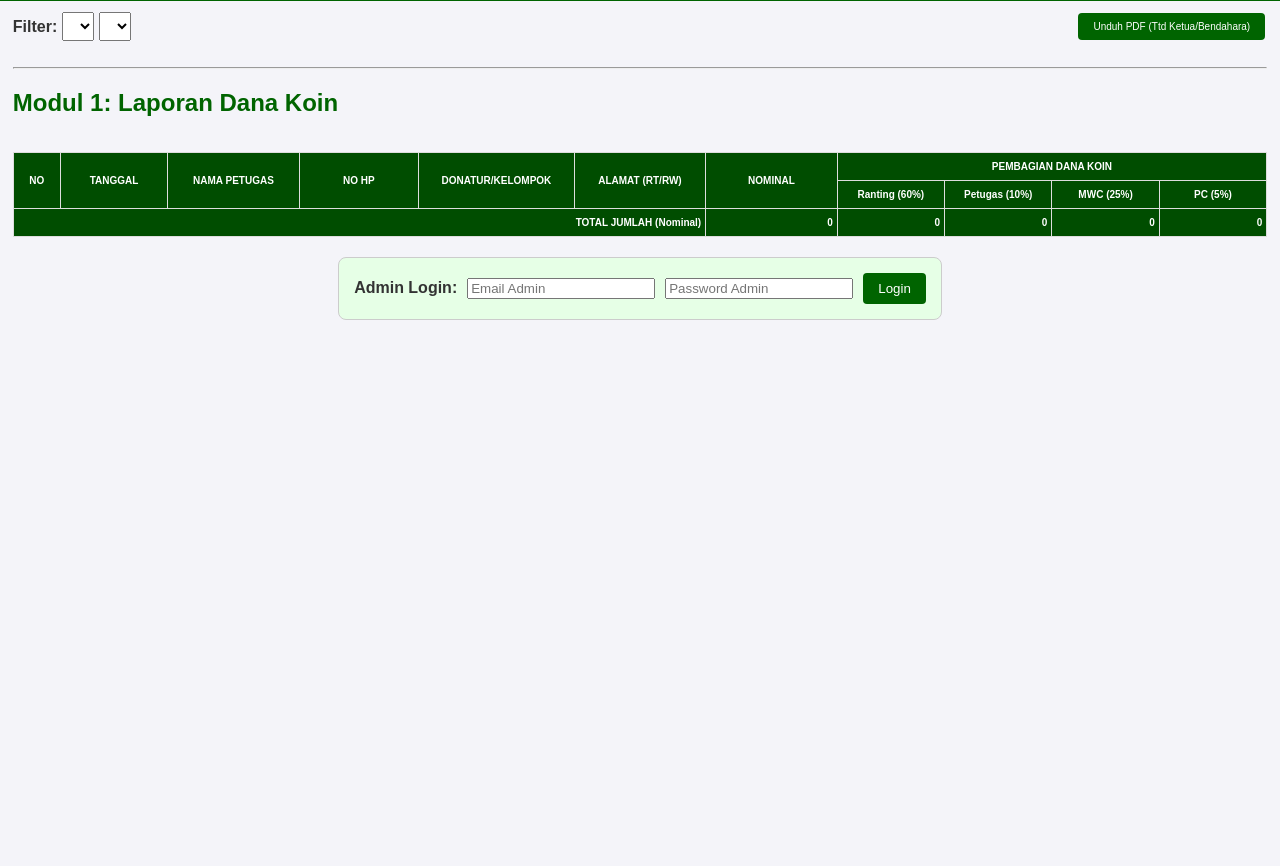
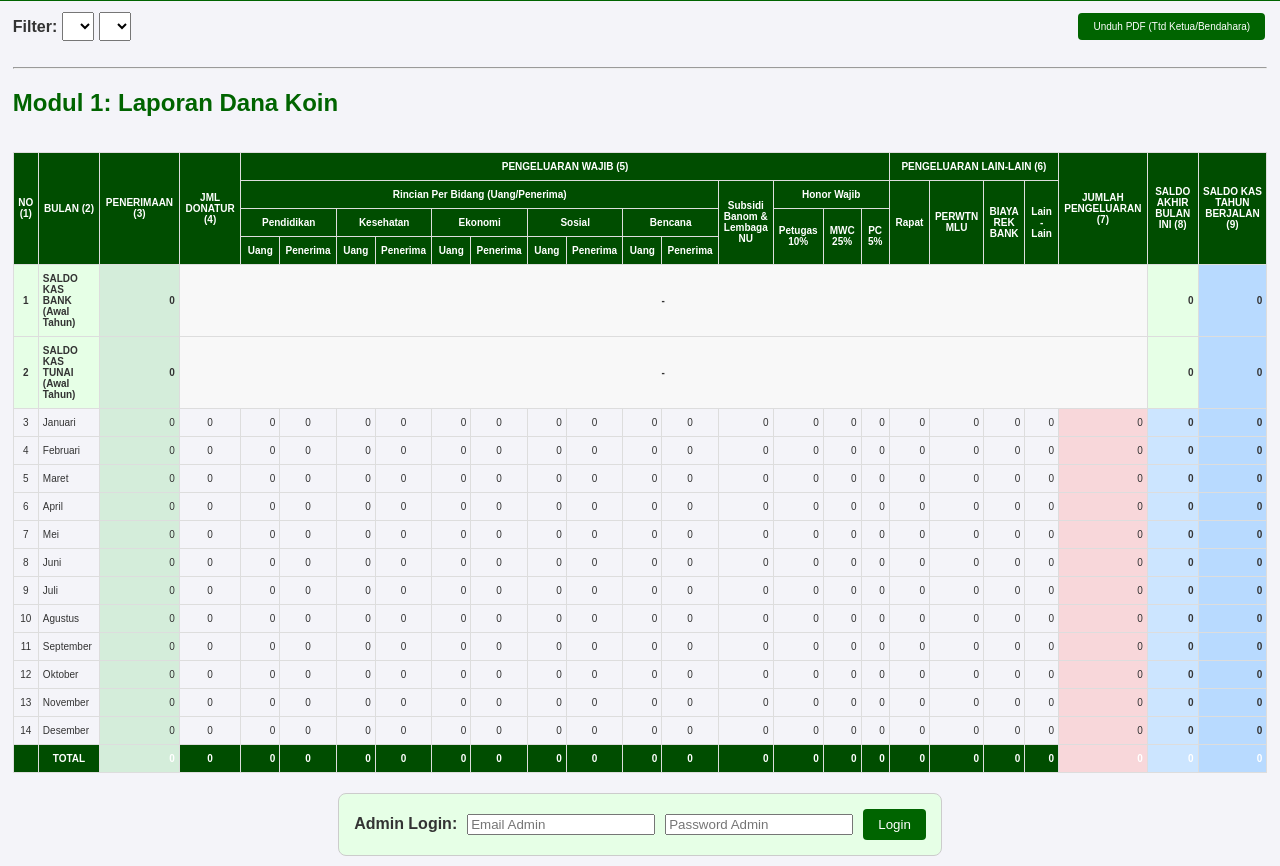
Before and after one commit to darwono78-bot/upzis-ngablak, a plain HTML site: page index.html in a window 1280 px wide. Shown: the part 179-1045 px from the top of the page. Before the commit the page ends 800 px from the top, so only its background shows below. Drawn offline with nearby package versions, Linux system fonts and the light colour scheme; no server answers.

Commit message:
Update index.html

```diff
--- a/index.html
+++ b/index.html
@@ -274,43 +274,92 @@
         <h2>Modul 1: Laporan Dana Koin</h2>
 
         <div class="scrollable-table">
-            <table id="m1-table">
+            <table id="m3-table">
                 <thead>
                     <tr>
-                        <th class="text-center" rowspan="2" style="width: 30px;">NO</th>
-                        <th class="text-center" rowspan="2" style="width: 80px;">TANGGAL</th>
-                        <th class="text-center" rowspan="2" style="width: 100px;">NAMA PETUGAS</th>
-                        <th class="text-center" rowspan="2" style="width: 90px;">NO HP</th>
-                        <th class="text-center" rowspan="2" style="width: 120px;">DONATUR/KELOMPOK</th>
-                        <th class="text-center" rowspan="2" style="width: 100px;">ALAMAT (RT/RW)</th>
-                        <th class="text-center" rowspan="2" style="width: 100px;">NOMINAL</th>
-                        <th class="text-center" colspan="4">PEMBAGIAN DANA KOIN</th>
-                        <th class="text-center admin-only" rowspan="2" style="width: 80px;">AKSI</th>
+                        <th class="text-center" rowspan="4" style="width: 25px;">NO (1)</th>
+                        <th class="text-center" rowspan="4" style="width: 80px;">BULAN (2)</th>
+                        <th class="text-center" rowspan="4" style="width: 100px;">PENERIMAAN (3)</th>
+                        <th class="text-center" rowspan="4" style="width: 80px;">JML DONATUR (4)</th>
+                        <th class="text-center" colspan="14">PENGELUARAN WAJIB (5)</th>
+                        <th class="text-center" colspan="4">PENGELUARAN LAIN-LAIN (6)</th>
+                        <th class="text-center" rowspan="4" style="width: 100px;">JUMLAH PENGELUARAN (7)</th>
+                        <th class="text-center" rowspan="4" style="width: 100px;">SALDO AKHIR BULAN INI (8)</th>
+                        <th class="text-center" rowspan="4" style="width: 100px;">SALDO KAS TAHUN BERJALAN (9)</th>
                     </tr>
                     <tr>
-                        <th class="text-center" style="width: 80px;">Ranting (60%)</th>
-                        <th class="text-center" style="width: 80px;">Petugas (10%)</th>
-                        <th class="text-center" style="width: 80px;">MWC (25%)</th>
-                        <th class="text-center" style="width: 80px;">PC (5%)</th>
+                        <th class="text-center" colspan="10">Rincian Per Bidang (Uang/Penerima)</th>
+                        <th class="text-center" rowspan="3" style="width: 60px;">Subsidi Banom & Lembaga NU</th>
+                        <th class="text-center" colspan="3">Honor Wajib</th>
+                        <th class="text-center" rowspan="3" style="width: 60px;">Rapat</th>
+                        <th class="text-center" rowspan="3" style="width: 60px;">PERWTN MLU</th>
+                        <th class="text-center" rowspan="3" style="width: 60px;">BIAYA REK BANK</th>
+                        <th class="text-center" rowspan="3" style="width: 60px;">Lain - Lain</th>
+                    </tr>
+                    <tr>
+                        <th class="text-center" colspan="2" style="width: 140px;">Pendidikan</th>
+                        <th class="text-center" colspan="2" style="width: 140px;">Kesehatan</th>
+                        <th class="text-center" colspan="2" style="width: 140px;">Ekonomi</th>
+                        <th class="text-center" colspan="2" style="width: 140px;">Sosial</th>
+                        <th class="text-center" colspan="2" style="width: 140px;">Bencana</th>
+                        <th class="text-center" rowspan="2" style="width: 60px;">Petugas 10%</th>
+                        <th class="text-center" rowspan="2" style="width: 60px;">MWC 25%</th>
+                        <th class="text-center" rowspan="2" style="width: 60px;">PC 5%</th>
+                    </tr>
+                    <tr>
+                        <th class="text-center" style="width: 70px;">Uang</th>
+                        <th class="text-center" style="width: 70px;">Penerima</th>
+                        <th class="text-center" style="width: 70px;">Uang</th>
+                        <th class="text-center" style="width: 70px;">Penerima</th>
+                        <th class="text-center" style="width: 70px;">Uang</th>
+                        <th class="text-center" style="width: 70px;">Penerima</th>
+                        <th class="text-center" style="width: 70px;">Uang</th>
+                        <th class="text-center" style="width: 70px;">Penerima</th>
+                        <th class="text-center" style="width: 70px;">Uang</th>
+                        <th class="text-center" style="width: 70px;">Penerima</th>
                     </tr>
                 </thead>
-                <tbody id="m1-table-body">
-                    </tbody>
+                <tbody id="m3-table-body">
+                </tbody>
+
                 <tfoot>
                     <tr>
-                        <td colspan="6" class="text-right">
-                            <strong>TOTAL JUMLAH (Nominal)</strong>
-                        </td>
-                        <td class="text-right numeric-cell" id="m1-total-nominal">
-                            <strong>Rp 0</strong>
-                        </td>
-                        <td class="text-right numeric-cell" id="m1-total-ranting"><strong>Rp 0</strong></td>
-                        <td class="text-right numeric-cell" id="m1-total-petugas"><strong>Rp 0</strong></td>
-                        <td class="text-right numeric-cell" id="m1-total-mwc"><strong>Rp 0</strong></td>
-                        <td class="text-right numeric-cell" id="m1-total-pc"><strong>Rp 0</strong></td>
-                        <td class="text-center admin-only"></td> </tr>
+                        <td class="text-center"></td>
+
+                        <td class="text-center"><strong></strong></td>
+
+                        <td class="text-right numeric-cell bg-dana-masuk"><strong></strong></td>
+
+                        <td class="text-center" id="m3-total-donatur"><strong></strong></td>
+
+                        <td class="text-right numeric-cell" id="m3-total-uang-pendidikan"><strong></strong></td>
+                        <td class="text-center" id="m3-total-penerima-pendidikan"><strong></strong></td>
+                        <td class="text-right numeric-cell" id="m3-total-uang-kesehatan"><strong></strong></td>
+                        <td class="text-center" id="m3-total-penerima-kesehatan"><strong></strong></td>
+                        <td class="text-right numeric-cell" id="m3-total-uang-ekonomi"><strong></strong></td>
+                        <td class="text-center" id="m3-total-penerima-ekonomi"><strong></strong></td>
+                        <td class="text-right numeric-cell" id="m3-total-uang-sosial"><strong></strong></td>
+                        <td class="text-center" id="m3-total-penerima-sosial"><strong></strong></td>
+                        <td class="text-right numeric-cell" id="m3-total-uang-bencana"><strong></strong></td>
+                        <td class="text-center" id="m3-total-penerima-bencana"><strong></strong></td>
+                        <td class="text-right numeric-cell" id="m3-total-subsidi"><strong></strong></td>
+                        <td class="text-right numeric-cell" id="m3-total-honor-petugas"><strong></strong></td>
+                        <td class="text-right numeric-cell" id="m3-total-honor-mwc"><strong></strong></td>
+                        <td class="text-right numeric-cell" id="m3-total-honor-pc"><strong></strong></td>
+
+                        <td class="text-right numeric-cell" id="m3-total-rapat"><strong></strong></td>
+                        <td class="text-right numeric-cell" id="m3-total-perwtn-mlu"><strong></strong></td>
+                        <td class="text-right numeric-cell" id="m3-total-biaya-rek-bank"><strong></strong></td>
+                        <td class="text-right numeric-cell" id="m3-total-lain-lain"><strong></strong></td>
+
+                        <td class="text-right numeric-cell bg-dana-keluar" id="m3-total-pengeluaran"><strong></strong></td>
+
+                        <td class="text-right numeric-cell bg-saldo" id="m3-total-saldo-akhir-bulan"><strong></strong></td>
+
+                        <td class="text-right numeric-cell bg-final-saldo" id="m3-final-saldo-tahunan"><strong></strong></td>
+                    </tr>
                 </tfoot>
-            </table>
+                </table>
         </div>
 
         <div class="admin-only flex-row" style="justify-content: space-between; align-items: center; margin-top: 20px; margin-bottom: 10px;">
@@ -1611,11 +1660,10 @@ function updateM1aTransaction() {
 
         // --- Update Footer (tfoot) menggunakan ID atau nth-child selector ---
 
-        // Kolom 2: Teks (Disingkat menjadi TOTAL)
-        // Ini adalah kolom tempat keterangan "Bulan" berada
+        // KOLOM 2: Teks TOTAL (Permintaan 1)
         document.querySelector('#m3-table tfoot td:nth-child(2)').innerHTML = `<strong>TOTAL</strong>`;
 
-        // Kolom 3: PENERIMAAN (3) - TOTAL Kumulatif
+        // KOLOM 3: PENERIMAAN (Total Kumulatif) (Permintaan 2)
         const grandTotalPenerimaan = totalPenerimaan + saldoBankAwal + saldoTunaiAwal;
         document.querySelector('#m3-table tfoot td:nth-child(3)').innerHTML = `<strong>${formatNominal(grandTotalPenerimaan)}</strong>`;
 
@@ -1644,14 +1692,14 @@ function updateM1aTransaction() {
         document.getElementById('m3-total-biaya-rek-bank').innerHTML = `<strong>${formatNominal(totalBiayaRekBank)}</strong>`;
         document.getElementById('m3-total-lain-lain').innerHTML = `<strong>${formatNominal(totalLainLain)}</strong>`;
 
-        // Kolom 7: JUMLAH PENGELUARAN (7)
+        // Kolom 23: JUMLAH PENGELUARAN (7)
         document.getElementById('m3-total-pengeluaran').innerHTML = `<strong>${formatNominal(totalJumlahPengeluaran)}</strong>`;
 
-        // Kolom 8: SALDO AKHIR BULAN INI (8)
+        // Kolom 24: SALDO AKHIR BULAN INI (8)
         // Diberi nilai 0 karena kolom ini bukan kolom penjumlahan kumulatif tahunan.
         document.getElementById('m3-total-saldo-akhir-bulan').innerHTML = `<strong>${formatNominal(0)}</strong>`;
 
-        // Kolom 9: SALDO KAS TAHUN BERJALAN (9) - SALDO AKHIR TAHUN
+        // Kolom 25: SALDO KAS TAHUN BERJALAN (9) - SALDO AKHIR TAHUN
         document.getElementById('m3-final-saldo-tahunan').innerHTML = `<strong>${formatNominal(finalSaldoTahunan)}</strong>`;
 
     }
```
